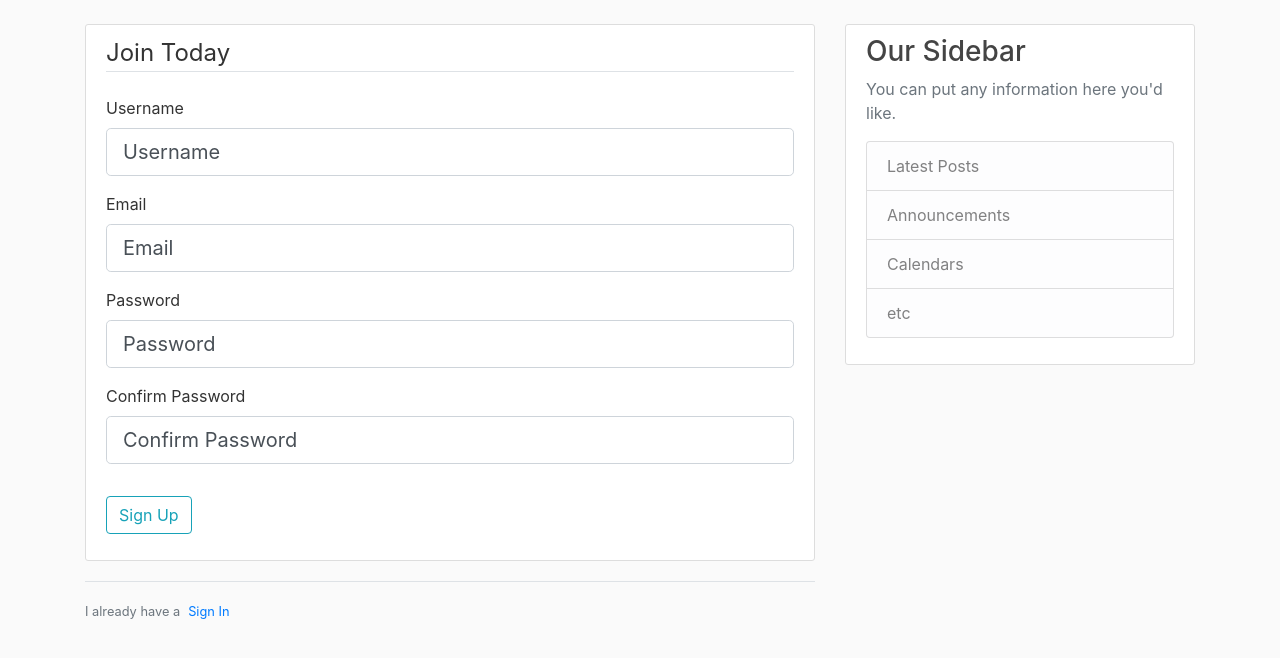
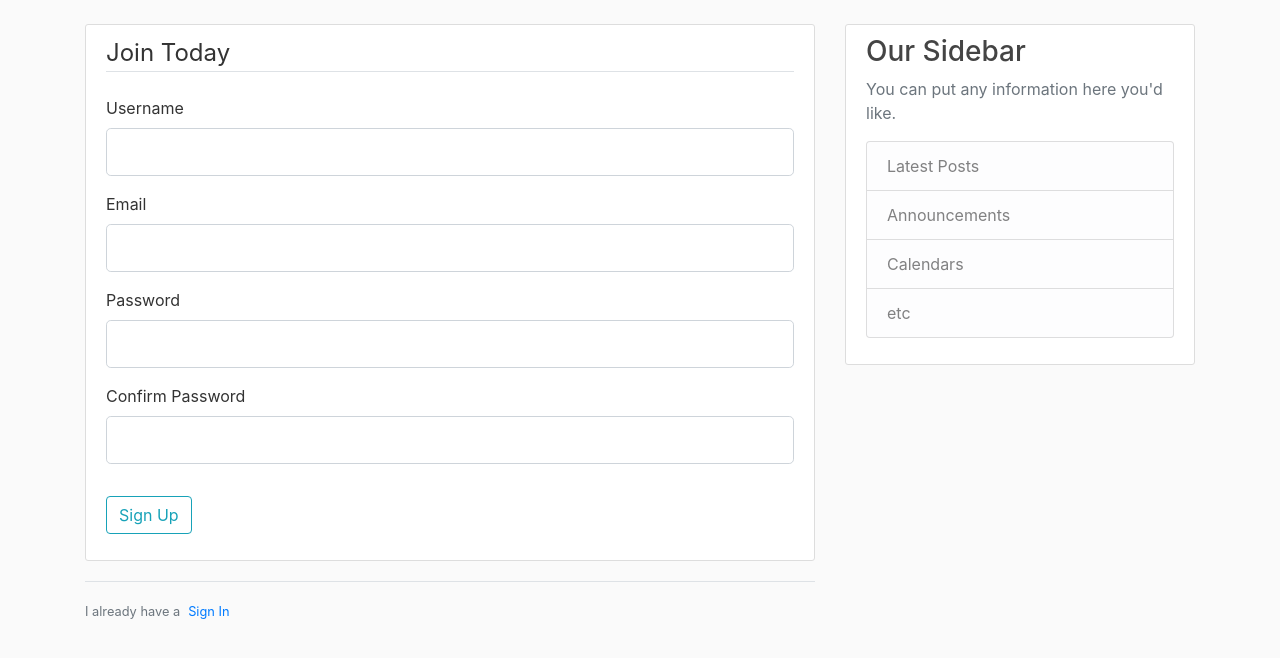
Before and after one commit to Stevennagle/Flask-Blog, a Flask app: page /register in a window 1280 px wide. Shown: the part 56-714 px from the top of the page. Run offline with Flask 2, Linux system fonts and the light colour scheme; some libraries are stand-ins or nearby versions.

Commit message:
Resolved form input issue & added reg redirect with success alert

```diff
--- a/flaskblog.py
+++ b/flaskblog.py
@@ -1,5 +1,5 @@
 #test app
-from flask import Flask, render_template, url_for
+from flask import Flask, render_template, url_for, flash, redirect
 from forms import RegistrationForm, LoginForm
 app = Flask(__name__)
 
@@ -30,9 +30,12 @@ def home():
 def about():
     return render_template('about.html', title='About')
 
-@app.route("/register")
+@app.route("/register", methods=['GET','POST'])
 def register():
     form =RegistrationForm()
+    if form.validate_on_submit():
+        flash(f'Account created for { form.username.data }!', 'success')
+        return redirect(url_for('home'))
     return render_template('register.html', title='Register', form=form)
 
 @app.route("/login")
--- a/templates/layout.html
+++ b/templates/layout.html
@@ -43,7 +43,17 @@
     <main role="main" class="container">
       <div class="row">
         <div class="col-md-8">
+          {% with messages = get_flashed_messages(with_categories=true) %}
+            {% if messages %}
+              {% for category, message in messages %}
+              <div class="alert alert-{{ category }}">
+                {{ message }}
+              </div>
+              {% endfor %}
+            {% endif %}
+          {% endwith %}
           {% block content %}{% endblock %}
+
         </div>
         <div class="col-md-4">
           <div class="content-section">
--- a/templates/register.html
+++ b/templates/register.html
@@ -7,19 +7,19 @@
                 <legend class="border-bottom mb-4">Join Today</legend>
                 <div class="form-group">
                     {{ form.username.label(class="form-control-label") }}
-                    {{ form.username.label(class="form-control form-control-lg") }}
+                    {{ form.username(class="form-control form-control-lg") }}
                 </div>
                 <div class="form-group">
                     {{ form.email.label(class="form-control-label") }}
-                    {{ form.email.label(class="form-control form-control-lg") }}
+                    {{ form.email(class="form-control form-control-lg") }}
                 </div>
                 <div class="form-group">
                     {{ form.password.label(class="form-control-label") }}
-                    {{ form.password.label(class="form-control form-control-lg") }}
+                    {{ form.password(class="form-control form-control-lg") }}
                 </div>
                 <div class="form-group">
                     {{ form.confirm_password.label(class="form-control-label") }}
-                    {{ form.confirm_password.label(class="form-control form-control-lg") }}
+                    {{ form.confirm_password(class="form-control form-control-lg") }}
                 </div>
             </fieldset>
             <div class="form-group">
```
Also changed, not shown: forms.py (+4 -8 lines), README.md.
